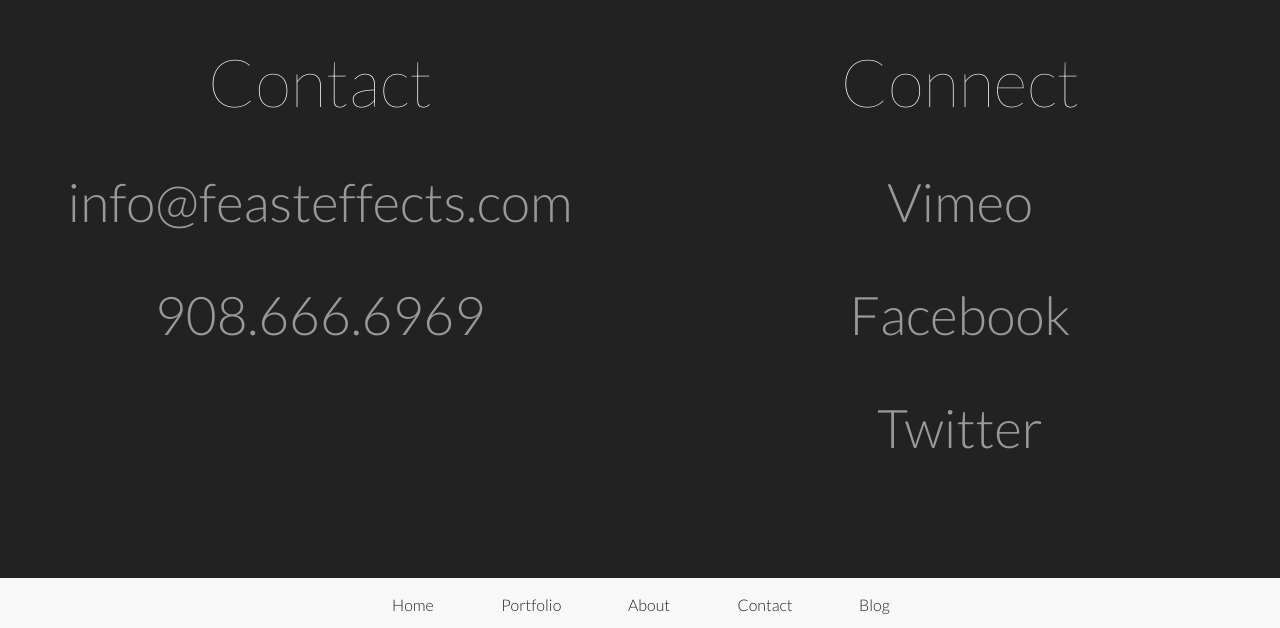
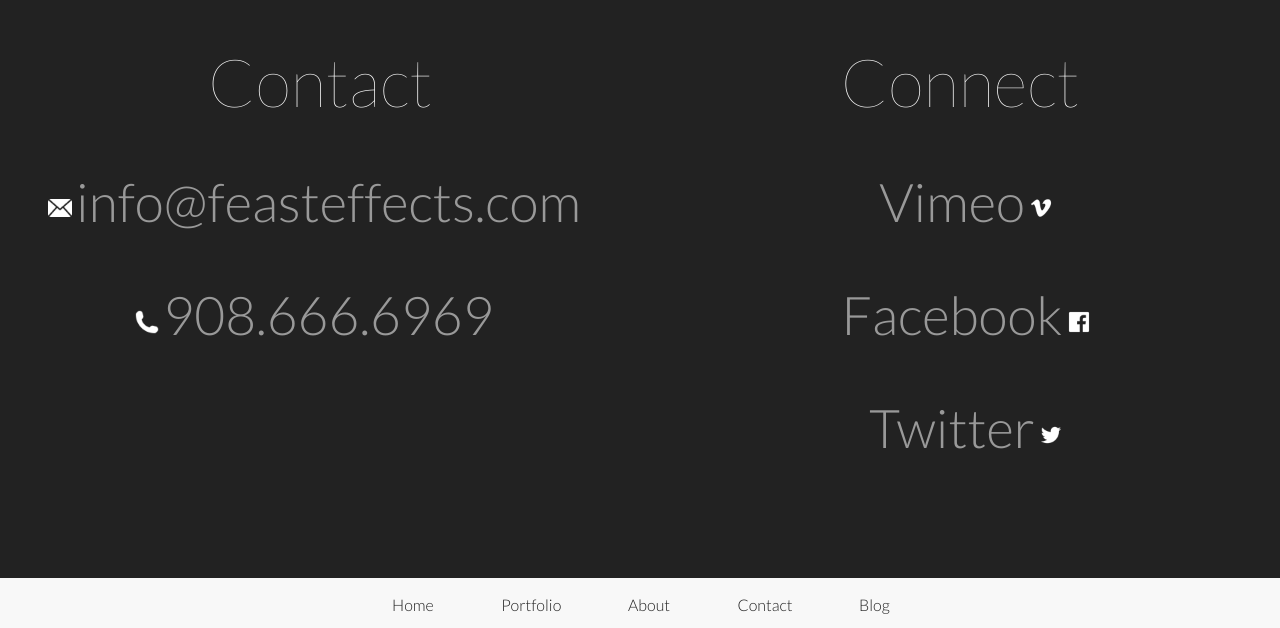
Before and after one commit to sean6bucks/FEAST, a plain HTML site: page index.html in a window 1280 px wide. Shown: the part 2176-2804 px from the top of the page. Drawn offline with nearby package versions, Linux system fonts and the light colour scheme.

Commit message:
added social icons

```diff
--- a/index.html
+++ b/index.html
@@ -70,16 +70,16 @@
 			<div id="contactBox">
 				<ul>
 					<li><h3>Contact</h3></li>
-					<li><p>info@feasteffects.com</p></li>
-					<li><p>908.666.6969</p></li>
+					<li class="contactLink"><p><img src="images/social/mail-6.png"/>info@feasteffects.com</p></li>
+					<li class="contactLink"><p><img src="images/social/phone-1.png"/>908.666.6969</p></li>
 				</ul>
 			</div><!--
 		--><div id="socialBox">
 				<ul>
 					<li><h3>Connect</h3></li>
-					<li><a href="https://vimeo.com/feasteffects"><p>Vimeo</p></a></li>
-					<li><p>Facebook</p></li>
-					<li><p>Twitter</p></li>
+					<li class="socialLink"><a href="https://vimeo.com/feasteffects"><p>Vimeo<img src="images/social/vimeo-48.png"/></p></a></li>
+					<li class="socialLink"><a href="https://www.facebook.com/pages/Oblivion-Rising-Scum-Suckers-V/258504580976031?fref=ts"><p>Facebook<img src="images/social/facebook-48.png"/></p></a></li>
+					<li class="socialLink"><p>Twitter<img src="images/social/twitter-48.png"/></p></li>
 				</ul>
 			</div>
 			<div id="footer">
--- a/stylesheet.css
+++ b/stylesheet.css
@@ -356,6 +356,17 @@ hr {
 	padding: 15px 0;
 }
 
+#contactBox img{
+	vertical-align: middle;
+	display: inline;
+	width: 24px;
+	padding: 4px;
+}
+
+.contactLink p{
+	padding-right: 15px;
+}
+
 
 /*====SOCIAL BOX==========*/
 
@@ -372,13 +383,25 @@ hr {
 
 #socialBox li{
 	text-align: center;
+	vertical-align: middle;
 	padding: 15px 0;
+}
+
+.socialLink p{
+	padding-left: 16px;
 }
 
 #socialBox a:hover{
 	text-decoration: underline;
 	color: #999;
 }
+
+#socialBox img{
+	vertical-align: middle;
+	display: inline;
+	width: 32px;
+}
+
 /*======FOOTER====*/
 
 #footer {
```
Also changed, not shown: about.html (added), images/social/facebook-48.png (added), images/social/mail-6.png (added), images/social/phone-1.png (added), images/social/twitter-48.png (added), images/social/vimeo-48.png (added).
